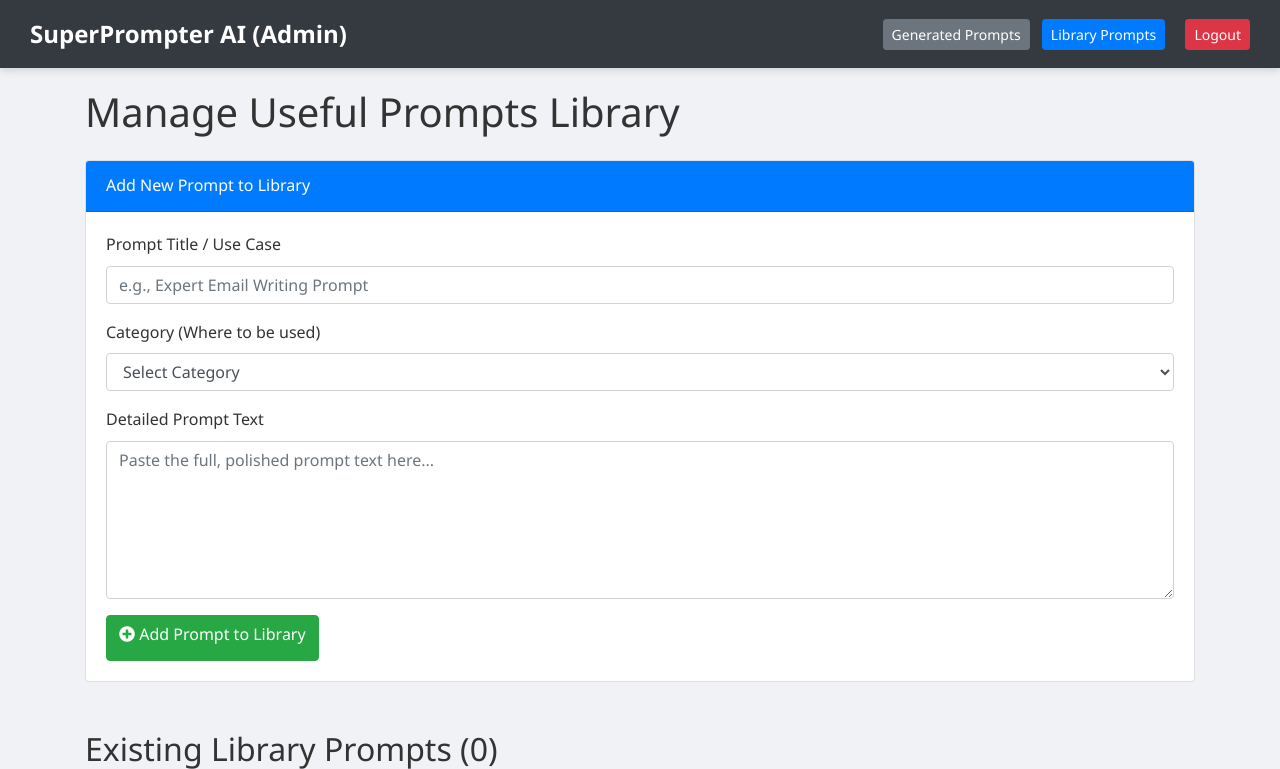
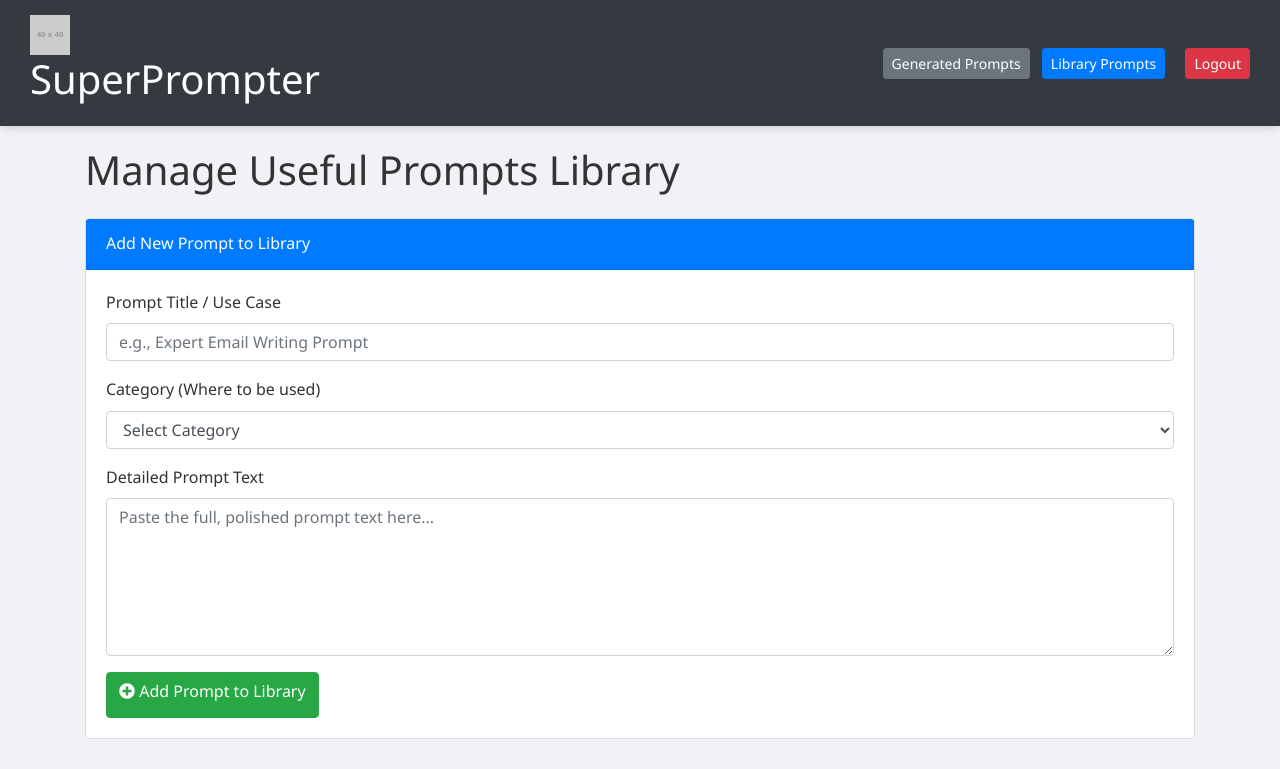
Before and after one commit to simpdatasush/prompts_testing, a Flask app: page /admin/library_prompts in a window 1280 px wide. Shown: the top 769 px of the page. Run offline with Flask 3, Linux system fonts and the light colour scheme; a user stored in the database is signed in; grey boxes labelled with a size stand in for pictures from a placeholder-image service; some libraries are stand-ins or nearby versions.

Commit message:
Update admin_library_prompts.html

```diff
--- a/templates/admin_library_prompts.html
+++ b/templates/admin_library_prompts.html
@@ -19,7 +19,8 @@
 <body>
     <header class="app-header">
         <div class="logo-section">
-            <a href="{{ url_for('app_home') }}">SuperPrompter AI (Admin)</a>
+            <img src="https://placehold.co/40x40/007bff/ffffff?text=AI" alt="SuperPrompter Logo" class="app-logo">
+            <h1 class="header-title">SuperPrompter</h1>
         </div>
         <nav>
             <a href="{{ url_for('admin_prompts') }}" class="btn btn-secondary btn-sm mr-2">Generated Prompts</a>
```
